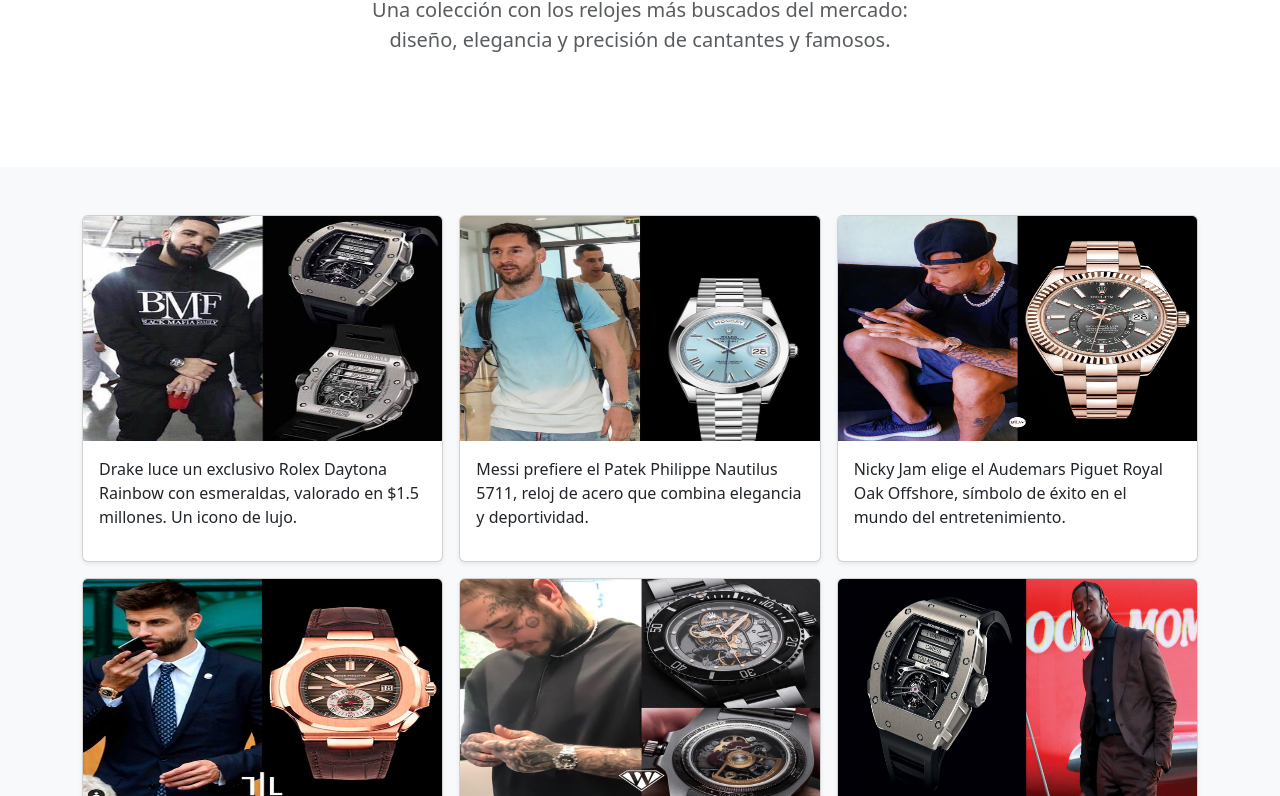
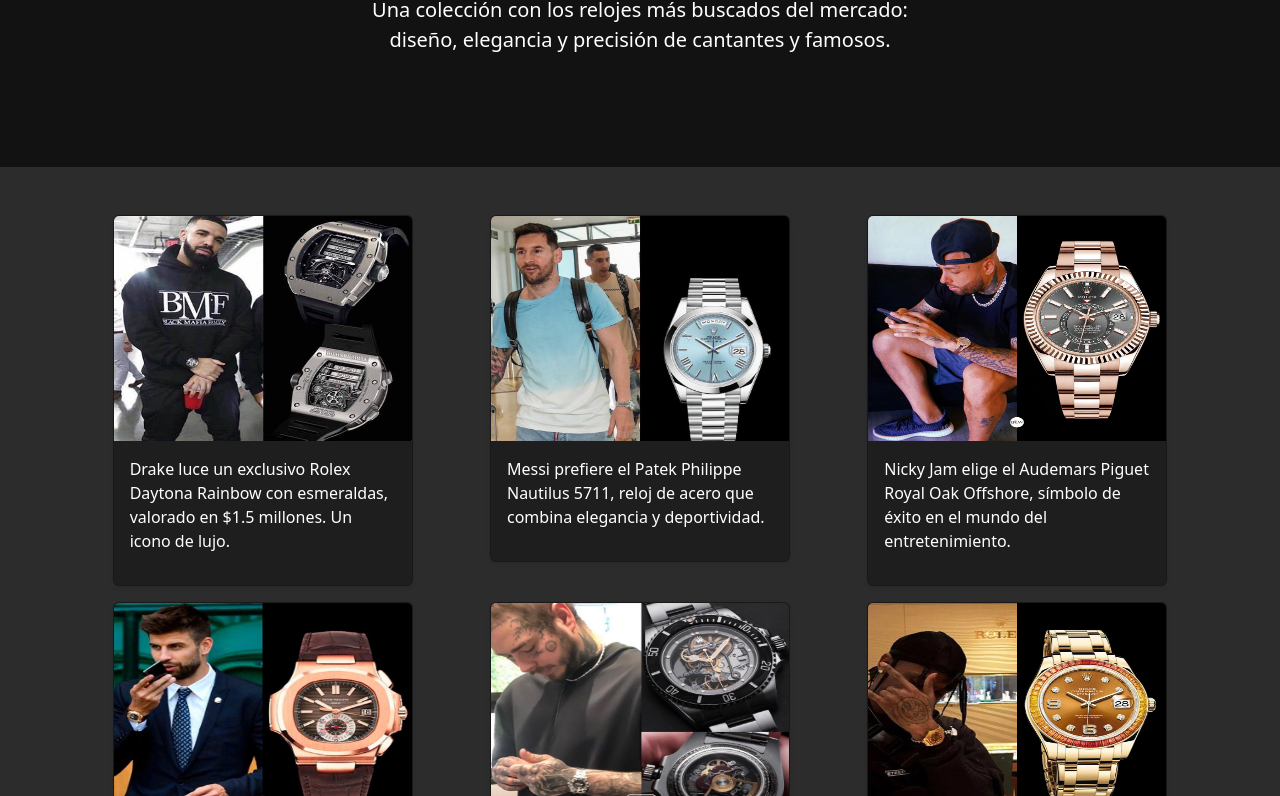
Before and after one commit to SerjiOCid/Evaluaci-n, a plain HTML site: page RelojesDeFamosos.html in a window 1280 px wide. Shown: the part 213-1009 px from the top of the page. Drawn offline with nearby package versions, Linux system fonts and the light colour scheme.

Commit message:
RelojesLujososFinal

```diff
--- a/RelojesDeFamosos.html
+++ b/RelojesDeFamosos.html
@@ -26,10 +26,29 @@
     user-select: none;
   }
 
-      @media (minwidth: 768px) {
+  @media (min-width: 768px) {
     .bd-placeholder-img-lg {
       font-size: 3.5rem;
     }
+  }
+
+  body {
+    background-color: #121212;
+    color: #ffffff;
+  }
+
+  .bg-light {
+    background-color: #2c2c2c !important;
+  }
+
+  .card {
+    background-color: #1e1e1e;
+    color: #ffffff;
+  }
+
+  .card {
+  max-width: 300px; /* O el ancho que prefieras */
+  margin: 0 auto;   /* Para centrar si queda espacio */
 }
 </style>
 
@@ -72,7 +91,7 @@
     <div class="row py-lg-5">
       <div class="col-lg-6 col-md-8 mx-auto">
         <h1 class="fw-light">Relojes De Famosos</h1>
-        <p class="lead text-muted">Una colección con los relojes más buscados del mercado: diseño, elegancia y precisión de cantantes y famosos.</p>
+        <p class="lead"><strong>Una colección con los relojes más buscados del mercado: diseño, elegancia y precisión de cantantes y famosos.</strong></p>
       </div>
     </div>
   </section>
@@ -153,7 +172,7 @@
 
         <div class="col">
           <div class="card shadow-sm">
-            <img src="ImgRelojFamosos/TravisScott.jpg" class="bd-placeholder-img card-img-top" width="100%" height="225" alt="Richard Mille RM 011">
+            <img src="ImgRelojFamosos/TravisScott.jpeg" class="bd-placeholder-img card-img-top" width="100%" height="225" alt="Richard Mille RM 011">
 
             <div class="card-body">
               <p class="card-text">Travis Scott y su Rolex Day-Date 40mm en oro amarillo, con esfera verde esmeralda y diamantes.</p>
```
Also changed, not shown: index.html (+5 -5 lines), ImgRelojFamosos/TravisScott.jpeg (added), ImgRelojFamosos/TravisScott.jpg (deleted). Lines whose indentation alone changed are shown as unchanged.
